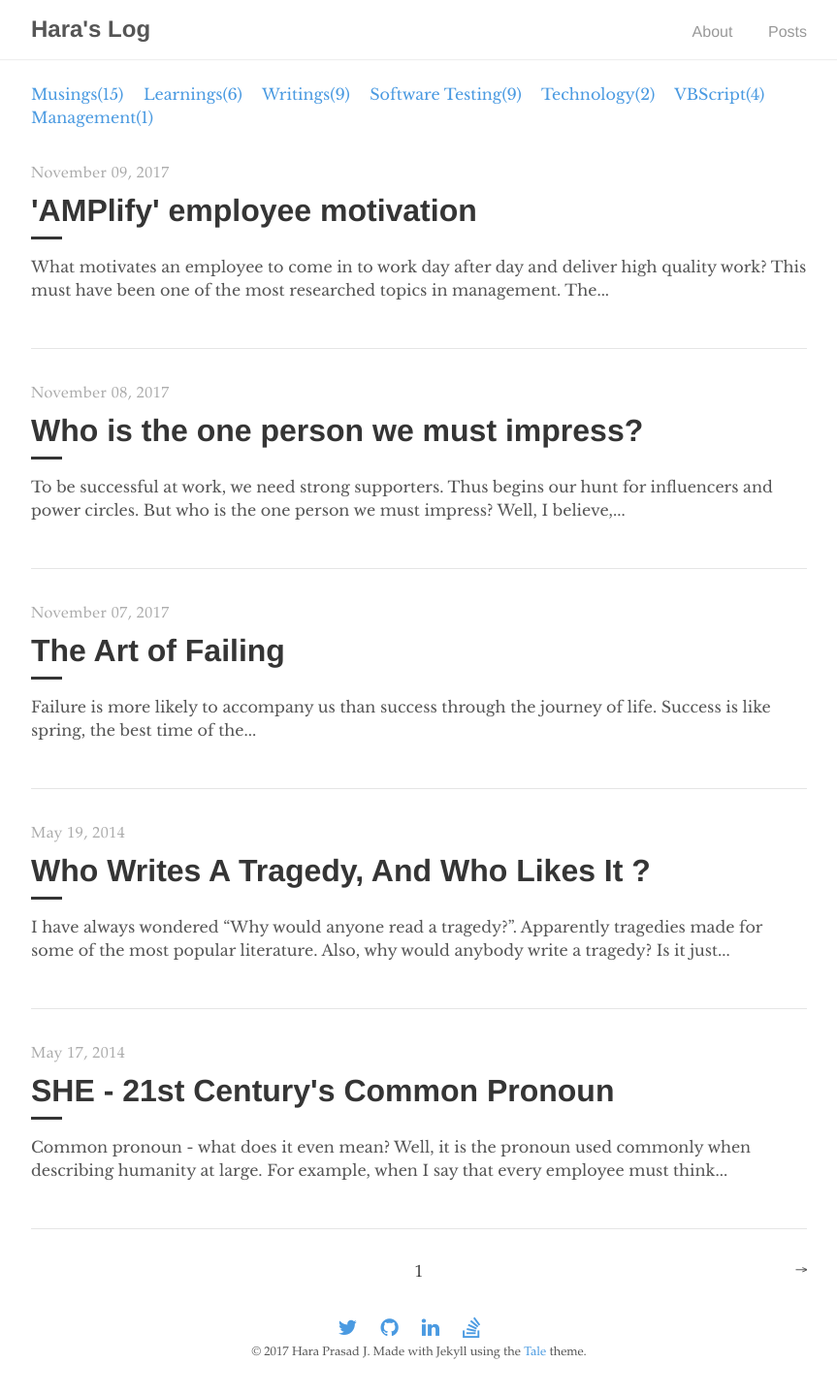
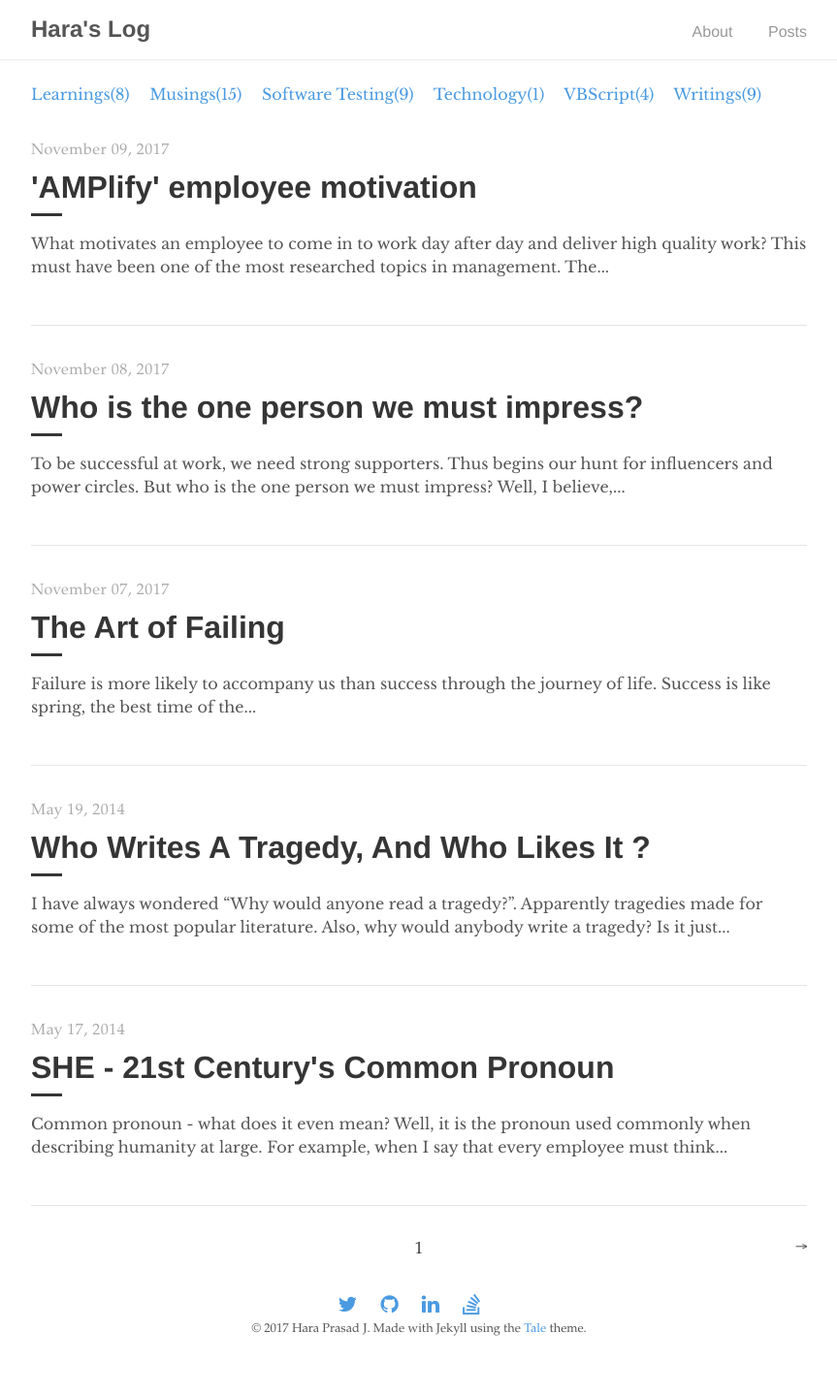
Before and after one commit to haraprasadj/haraprasadj.github.io, a Jekyll site: the page built from index.html, in a window 1280 px wide. Shown: the whole page at 97% size, without its empty margins (208-1071 px from the left). Built offline with Jekyll 4.4.1, drawn with Linux system fonts in a browser that asks for light colours; nearby versions of some CDN libraries; the list of posts is cut into pages by our own code; after the commit the page ends 1414 px from its top, so only the background shows below that.

Commit message:
migrated posts

```diff
--- a/_posts/2017-11-9-amplify-employee-motivation.md
+++ b/_posts/2017-11-9-amplify-employee-motivation.md
@@ -1,7 +1,7 @@
 ---
 layout: post
 title: "'AMPlify' employee motivation"
-categories: [Management]
+categories: [Learnings]
 ---
 
 What motivates an employee to come in to work day after day and deliver high quality work? This must have been one of the most researched topics in management.
--- a/category/life.html
+++ /dev/null
@@ -1,5 +0,0 @@
----
-layout: category
-title: Life
-category: Life
----
--- a/category/management.html
+++ /dev/null
@@ -1,5 +0,0 @@
----
-layout: category
-title: Management
-category: Management
----
--- a/category/work.html
+++ /dev/null
@@ -1,5 +0,0 @@
----
-layout: category
-title: Work
-category: Work
----
--- a/index.html
+++ b/index.html
@@ -5,7 +5,8 @@ title: Home
 
 <div class="catalogue">
     <br>
-    {% for category in site.categories %}
+    {% assign categories = site.categories | sort %}
+    {% for category in categories %}
     {{category[0].title}}
     <a href="/category/{{ category[0] | downcase }}">{{ category[0] }}({{ category[1].size }})&emsp;</a>
     {% endfor %}
```
Also changed, not shown: _posts/2012-12-22-eclipse-version-naming.md (+1 -1 lines).
